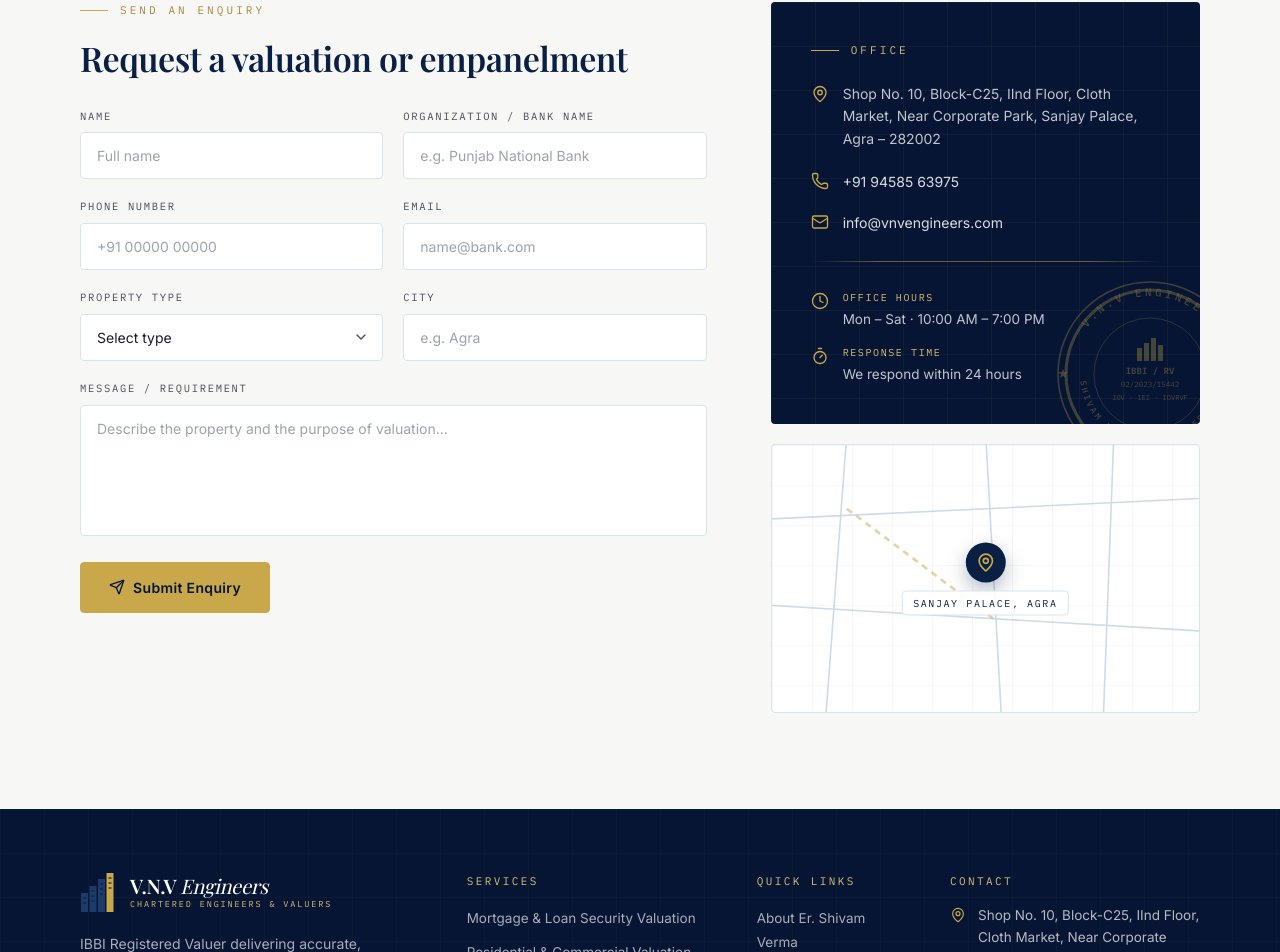
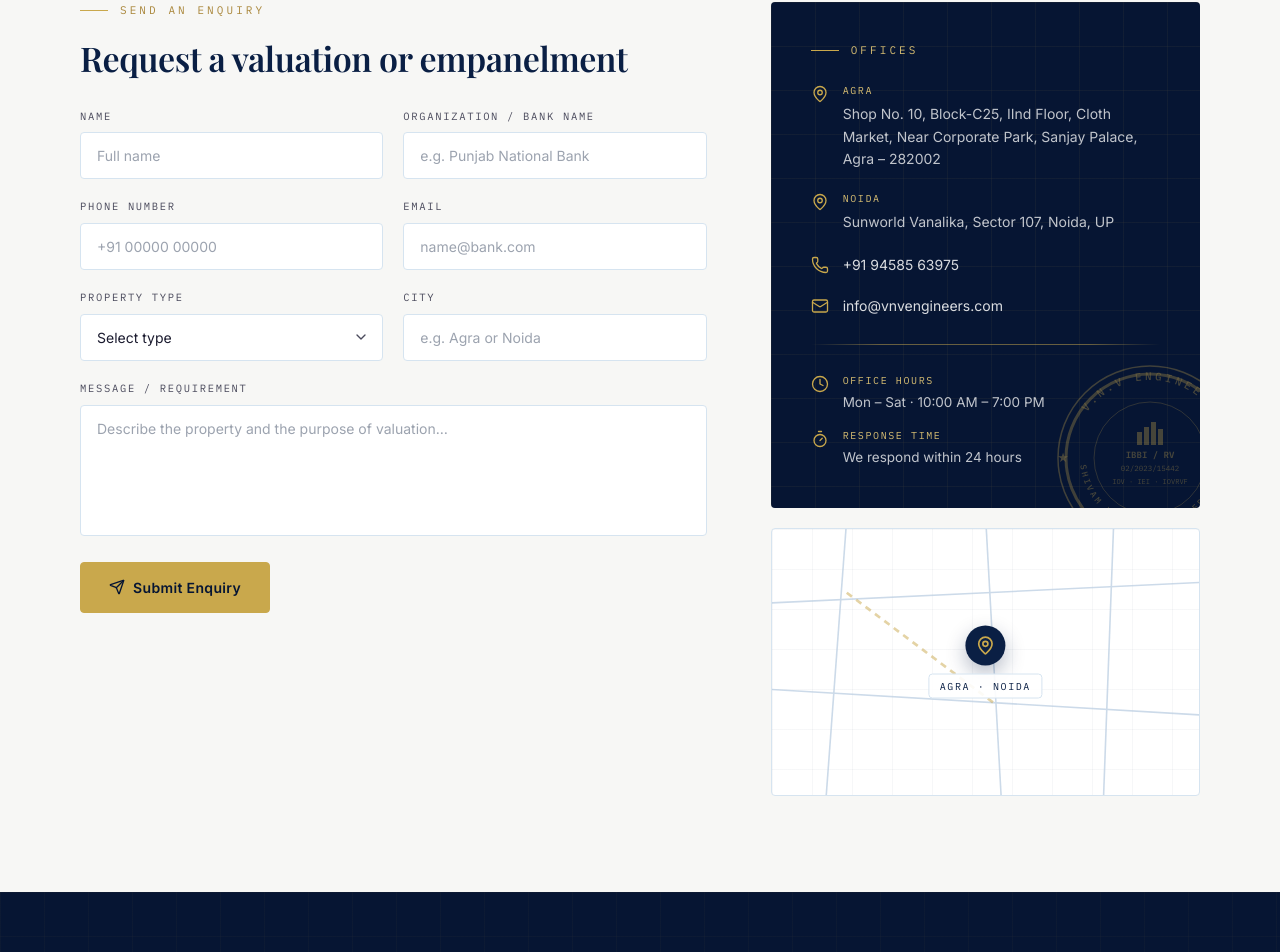
Before and after one commit to rvrishabh/vnv-website, a React (Vite) app: page /contact in a window 1280 px wide. Shown: the part 545-1497 px from the top of the page. Built offline with nearby package versions, Linux system fonts and the light colour scheme; a web font is replaced by a local one.

Commit message:
Add office locations and update valuation statistics in data.ts; refactor Footer, Contact, and About components to utilize new office data and reflect updated valuation count.

```diff
--- a/components/Footer.tsx
+++ b/components/Footer.tsx
@@ -1,6 +1,7 @@
 import { Link } from "react-router-dom";
 import { MapPin, Phone, Mail } from "lucide-react";
 import { Logo } from "./Logo";
+import { OFFICES } from "../data";
 
 const SERVICES = [
   "Mortgage & Loan Security Valuation",
@@ -71,12 +72,17 @@ export function Footer() {
           <div className="md:col-span-3">
             <h4 className="font-mono text-[11px] uppercase tracking-[0.22em] text-gold-soft mb-4">Contact</h4>
             <ul className="space-y-3.5 text-[13.5px] text-white/70">
-              <li className="flex gap-3">
-                <MapPin size={16} strokeWidth={1.75} className="text-gold shrink-0 mt-0.5" />
-                <span className="leading-relaxed">
-                  Shop No. 10, Block-C25, IInd Floor, Cloth Market, Near Corporate Park, Sanjay Palace, Agra – 282002
-                </span>
-              </li>
+              {OFFICES.map((office) => (
+                <li key={office.city} className="flex gap-3">
+                  <MapPin size={16} strokeWidth={1.75} className="text-gold shrink-0 mt-0.5" />
+                  <span className="leading-relaxed">
+                    <span className="font-mono text-[10px] uppercase tracking-[0.14em] text-gold-soft block mb-1">
+                      {office.city}
+                    </span>
+                    {office.address}
+                  </span>
+                </li>
+              ))}
               <li className="flex gap-3 items-center">
                 <Phone size={16} strokeWidth={1.75} className="text-gold shrink-0" />
                 <a href="tel:+919458563975" className="hover:text-white transition-colors">+91 94585 63975</a>
--- a/data.ts
+++ b/data.ts
@@ -83,11 +83,31 @@ export const SERVICES: ServiceItem[] = [
   },
 ];
 
+export interface Office {
+  city: string;
+  address: string;
+  mapLabel: string;
+}
+
+export const OFFICES: Office[] = [
+  {
+    city: "Agra",
+    address:
+      "Shop No. 10, Block-C25, IInd Floor, Cloth Market, Near Corporate Park, Sanjay Palace, Agra – 282002",
+    mapLabel: "Sanjay Palace, Agra",
+  },
+  {
+    city: "Noida",
+    address: "Sunworld Vanalika, Sector 107, Noida, UP",
+    mapLabel: "Sector 107, Noida",
+  },
+];
+
 export const STATS = [
-  { value: "1,500+", label: "Valuations Delivered" },
+  { value: "3,000+", label: "Valuations Delivered" },
   { value: "7+", label: "Years of Experience" },
   { value: "8", label: "Banks Empanelled" },
-  { value: "Agra", label: "& Surrounding Region" },
+  { value: "Agra · Noida", label: "Office Locations" },
 ];
 
 export const TOOLS = ["AutoCAD", "GIS Mapping", "PropTiger", "99acres", "RERA Databases", "Excel Valuation Models"];
--- a/screens/About.tsx
+++ b/screens/About.tsx
@@ -126,7 +126,7 @@ export function About() {
                 </p>
                 <p className="mt-4 text-[16px] leading-relaxed text-ink-soft">
                   Well-versed in valuation methodologies, statutory requirements, and financial modeling across
-                  residential, commercial, industrial, and agricultural property — with more than 1,500 valuations
+                  residential, commercial, industrial, and agricultural property — with more than 3,000 valuations
                   conducted for banks, NBFCs, government agencies, and private clients.
                 </p>
               </Reveal>
--- a/screens/Contact.tsx
+++ b/screens/Contact.tsx
@@ -15,6 +15,7 @@ import { PageHeader } from "../components/PageHeader";
 import { Seal } from "../components/Seal";
 import { Container, Eyebrow } from "../components/ui";
 import { submitEnquiry } from "../lib/contactApi";
+import { OFFICES } from "../data";
 
 const PROPERTY_TYPES = [
   "Residential",
@@ -190,7 +191,7 @@ export function Contact() {
                         value={form.city}
                         onChange={update("city")}
                         className={FIELD}
-                        placeholder="e.g. Agra"
+                        placeholder="e.g. Agra or Noida"
                       />
                     </div>
                   </div>
@@ -242,19 +243,23 @@ export function Contact() {
                   <Seal size={200} variant="watermark" />
                 </div>
                 <div className="relative">
-                  <Eyebrow tone="light">Office</Eyebrow>
+                  <Eyebrow tone="light">Offices</Eyebrow>
                   <div className="mt-6 space-y-5 text-[14px]">
-                    <div className="flex gap-3.5">
+                    {OFFICES.map((office) => (
+                      <div key={office.city} className="flex gap-3.5">
                         <MapPin
                           size={18}
                           strokeWidth={1.75}
                           className="text-gold shrink-0 mt-0.5"
                         />
-                      <span className="leading-relaxed text-white/75">
-                        Shop No. 10, Block-C25, IInd Floor, Cloth Market, Near
-                        Corporate Park, Sanjay Palace, Agra – 282002
-                      </span>
+                        <div className="leading-relaxed text-white/75">
+                          <div className="font-mono text-[10px] uppercase tracking-[0.16em] text-gold-soft mb-1">
+                            {office.city}
                           </div>
+                          {office.address}
+                        </div>
+                      </div>
+                    ))}
                     <div className="flex gap-3.5 items-center">
                       <Phone
                         size={18}
@@ -358,7 +363,7 @@ export function Contact() {
                     <MapPin size={20} strokeWidth={2} className="text-gold" />
                   </div>
                   <span className="mt-2 font-mono text-[10px] uppercase tracking-[0.16em] text-navy bg-white/90 px-2.5 py-1 rounded-sm border border-steel">
-                    Sanjay Palace, Agra
+                    Agra · Noida
                   </span>
                 </div>
               </div>
--- a/screens/EmpanelledBanks.tsx
+++ b/screens/EmpanelledBanks.tsx
@@ -38,7 +38,7 @@ export function EmpanelledBanks() {
             <span className="hidden sm:block h-4 w-px bg-white/20" />
             <div className="flex items-center gap-3">
               <Building2 size={18} strokeWidth={1.75} className="text-gold" />
-              <span className="font-mono text-[12px] tracking-wide text-white/85">1,500+ Valuations Delivered</span>
+              <span className="font-mono text-[12px] tracking-wide text-white/85">3,000+ Valuations Delivered</span>
             </div>
           </div>
         </Container>
--- a/screens/Home.tsx
+++ b/screens/Home.tsx
@@ -56,7 +56,7 @@ export function Home() {
         <Container className="relative">
           <div className="max-w-3xl py-24 md:py-32">
             <div className="hero-up" style={{ animationDelay: "60ms" }}>
-              <Eyebrow tone="light">IBBI Registered Valuer · Agra, India</Eyebrow>
+              <Eyebrow tone="light">IBBI Registered Valuer · Agra & Noida</Eyebrow>
             </div>
 
             <h1
@@ -80,7 +80,7 @@ export function Home() {
               className="hero-up mt-8 flex flex-wrap items-center gap-x-7 gap-y-3"
               style={{ animationDelay: "340ms" }}
             >
-              {["IBBI Registered Valuer", "7+ Years of Experience", "1,500+ Valuations Delivered"].map((t, i) => (
+              {["IBBI Registered Valuer", "7+ Years of Experience", "3,000+ Valuations Delivered"].map((t, i) => (
                 <div key={t} className="flex items-center gap-2.5">
                   {i > 0 && <span className="h-3.5 w-px bg-white/20 -ml-4 mr-1 hidden sm:block" />}
                   <BadgeCheck size={17} strokeWidth={1.75} className="text-gold" />
```
Lines whose indentation alone changed are shown as unchanged.
